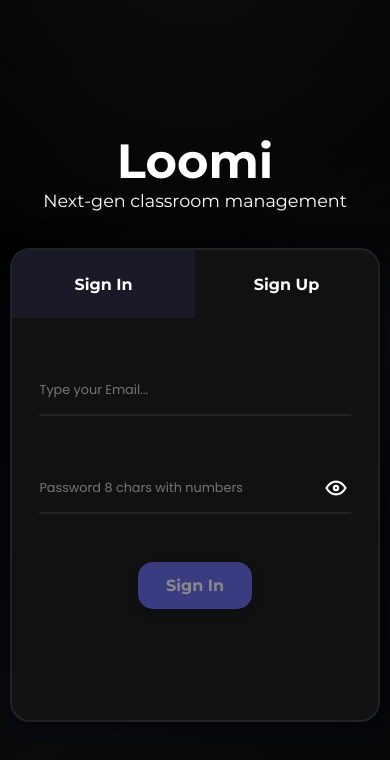
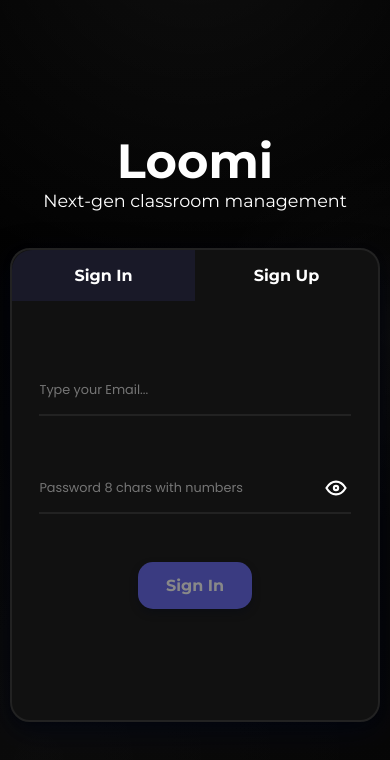
Before and after one commit to oriioll/loomi, a Vue app: page /login in a window 390 px wide. Shown: the top 760 px of the page. Built offline with nearby package versions, Linux system fonts and the light colour scheme.

Commit message:
fix: responsive for login and register buttons

```diff
--- a/src/views/Login.vue
+++ b/src/views/Login.vue
@@ -176,7 +176,7 @@ section.login {
 
 .buttons button {
   width: 50%;
-  height: 100%;
+  height: 8vh;
   border: transparent;
   cursor: pointer;
   background-color: transparent;
@@ -387,6 +387,10 @@ span#errorMessage.successfull {
     transform: scale(0.85);
   }
 
+  .buttons button {
+    height: 6vh;
+  }
+
 }
 
 /*
@@ -395,7 +399,6 @@ fix btns links
 /* Esto hace que el enlace ocupe el espacio que le toca al botón */
 .buttons a {
   width: 50%;
-  height: 100%;
   display: block;
   /* O inline-block */
   text-decoration: none;
@@ -405,7 +408,6 @@ fix btns links
 /* Ajusta el botón dentro del link para que rellene el 100% de ese 50% */
 .buttons a button {
   width: 100%;
-  height: 100%;
 }
 
 /*animations*/
--- a/src/views/Register.vue
+++ b/src/views/Register.vue
@@ -231,7 +231,7 @@ section.login {
 
 .buttons button {
   width: 50%;
-  height: 100%;
+  height: 8vh;
   border: transparent;
   cursor: pointer;
   background-color: transparent;
@@ -442,6 +442,10 @@ span#errorMessage.successfull {
     transform: scale(0.85);
   }
 
+  .buttons button {
+    height: 6vh;
+  }
+
 }
 
 /*
@@ -450,7 +454,6 @@ fix btns links
 /* Esto hace que el enlace ocupe el espacio que le toca al botón */
 .buttons a {
   width: 50%;
-  height: 100%;
   display: block;
   /* O inline-block */
   text-decoration: none;
@@ -460,7 +463,6 @@ fix btns links
 /* Ajusta el botón dentro del link para que rellene el 100% de ese 50% */
 .buttons a button {
   width: 100%;
-  height: 100%;
 }
 
 /*animations*/
```
